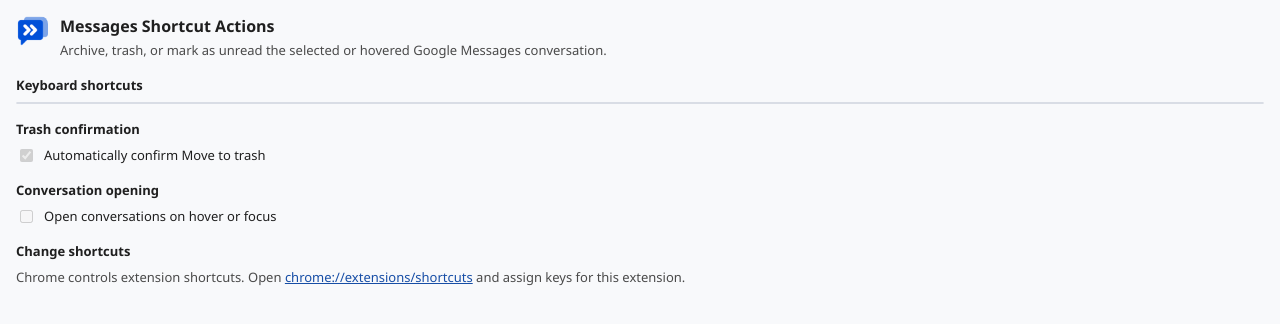
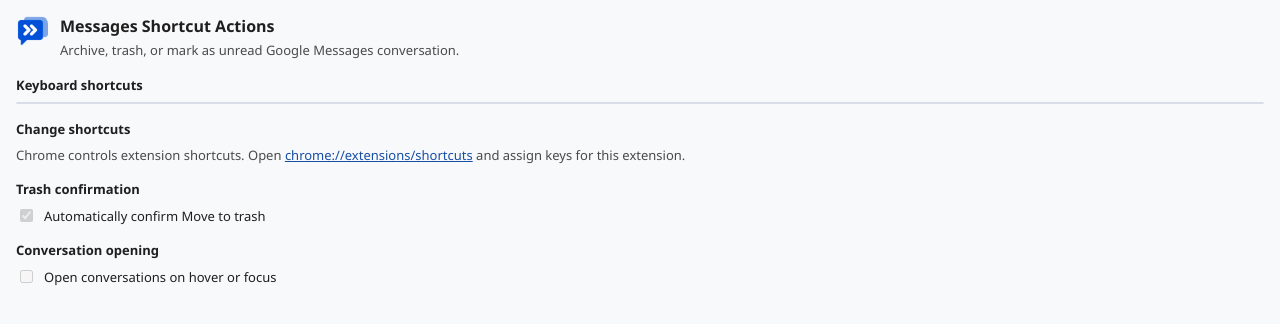
Before and after one commit to ravidorr/google-messages-shortcuts, a website with bundled scripts: page popup.html in a window 1280 px wide. Built offline with nearby package versions, Linux system fonts and the light colour scheme; no server answers.

Commit message:
fix: clarify popup shortcut help
Place shortcut configuration help next to the keyboard shortcut list and simplify the popup description.

```diff
--- a/package.json
+++ b/package.json
@@ -1,6 +1,6 @@
 {
   "name": "google-messages-shortcuts",
-  "version": "1.6.2",
+  "version": "1.6.3",
   "description": "Use shortcuts to Archive, Trash, or Mark as unread for active conversations in Google Messages.",
   "type": "module",
   "scripts": {
--- a/popup.html
+++ b/popup.html
@@ -12,7 +12,7 @@
         <img src="icons/icon48.png" alt="" width="32" height="32" class="popup__icon">
         <div>
           <h1 class="popup__title">Messages Shortcut Actions</h1>
-          <p class="popup__subtitle">Archive, trash, or mark as unread the selected or hovered Google Messages conversation.</p>
+          <p class="popup__subtitle">Archive, trash, or mark as unread Google Messages conversation.</p>
         </div>
       </header>
 
@@ -21,6 +21,15 @@
         <ul id="shortcut-list" class="shortcut-list"></ul>
         <p id="shortcut-warning" class="popup__warning" hidden>
           One or more shortcuts are not assigned. Open Chrome shortcut settings to configure them.
+        </p>
+      </section>
+
+      <section class="popup__section" aria-labelledby="help-heading">
+        <h2 id="help-heading" class="popup__section-title">Change shortcuts</h2>
+        <p class="popup__help">
+          Chrome controls extension shortcuts. Open
+          <a id="shortcuts-link" href="#">chrome://extensions/shortcuts</a>
+          and assign keys for this extension.
         </p>
       </section>
 
@@ -39,15 +48,6 @@
           Open conversations on hover or focus
         </label>
       </section>
-
-      <section class="popup__section" aria-labelledby="help-heading">
-        <h2 id="help-heading" class="popup__section-title">Change shortcuts</h2>
-        <p class="popup__help">
-          Chrome controls extension shortcuts. Open
-          <a id="shortcuts-link" href="#">chrome://extensions/shortcuts</a>
-          and assign keys for this extension.
-        </p>
-      </section>
     </main>
     <script type="module" src="popup.js"></script>
   </body>
```
Also changed, not shown: test/unit/popup-markup.test.js (added, +27 -0 lines), CHANGELOG.md, manifest.json, 1 other file.
